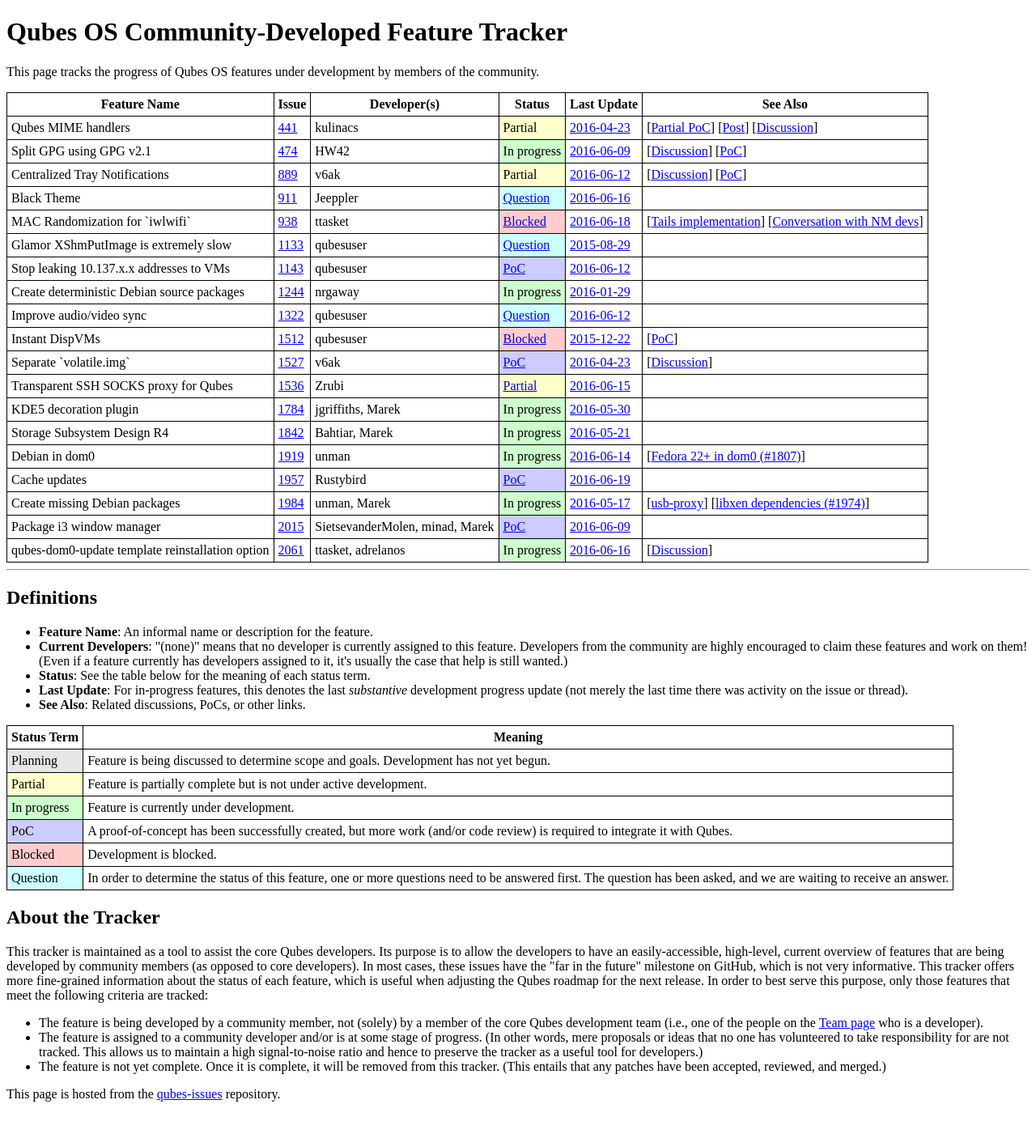
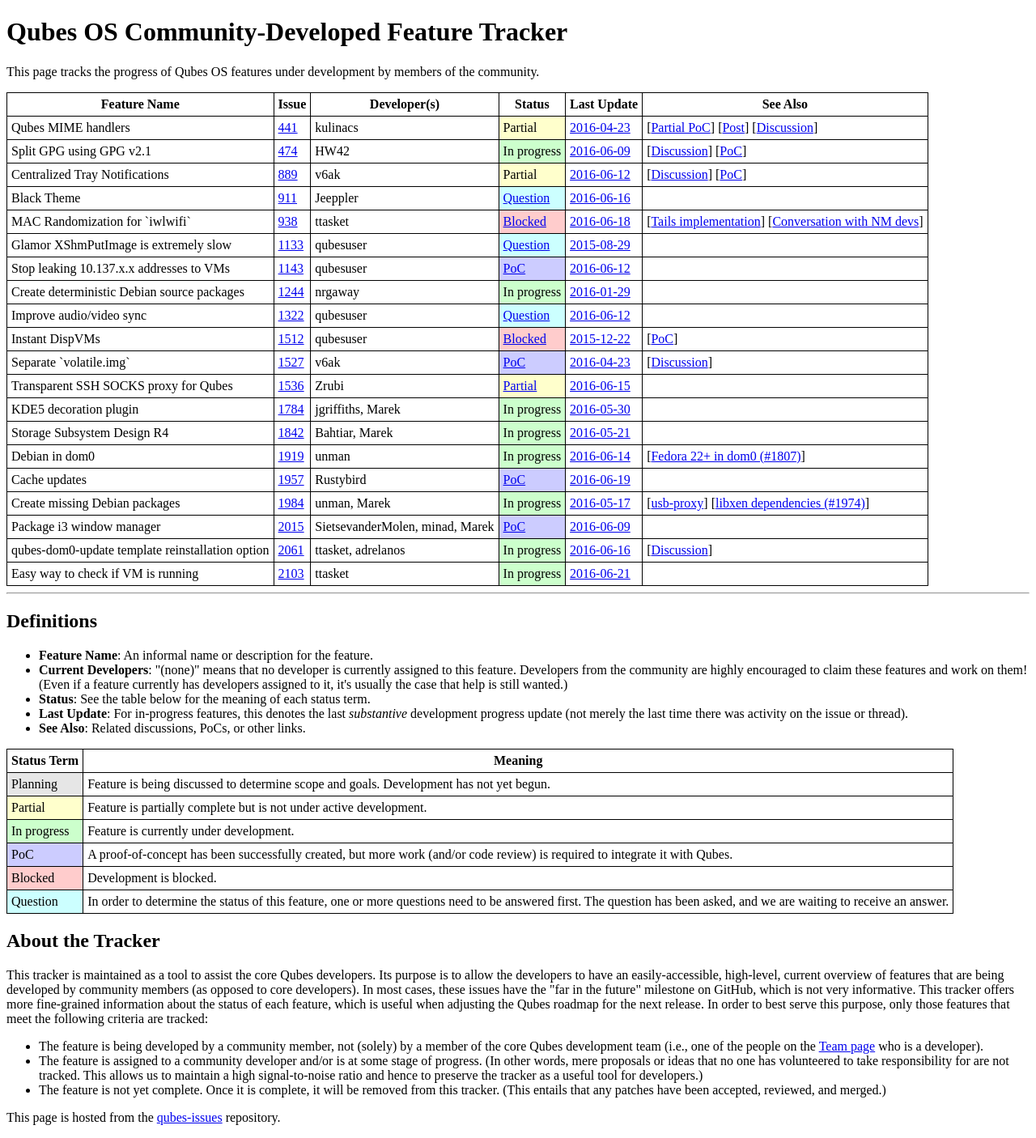
Before and after one commit to QubesOS/qubes-issues, a Jekyll site: the page built from index.md, in a window 1280 px wide. Shown: the whole page at 81% size. Built offline with Jekyll 4.4.1, drawn with Linux system fonts in a browser that asks for light colours; before the commit the page ends 1377 px from its top, so only the background shows below that.

Commit message:
Track #2103

```diff
--- a/_data/features.yml
+++ b/_data/features.yml
@@ -284,3 +284,18 @@
     url    : https://groups.google.com/d/topic/qubes-devel/FpTj8lYxSGI/discussion
   - desc   :
     url    :
+
+- name   : Easy way to check if VM is running
+  issue  : 2103
+  devs   : ttasket
+  status :
+    term   : In progress
+    url    :
+  updated:
+    date   : 2016-06-21
+    url    : https://github.com/QubesOS/qubes-issues/issues/2103#issuecomment-227549577
+  info   :
+  - desc   :
+    url    :
+  - desc   :
+    url    :
```
